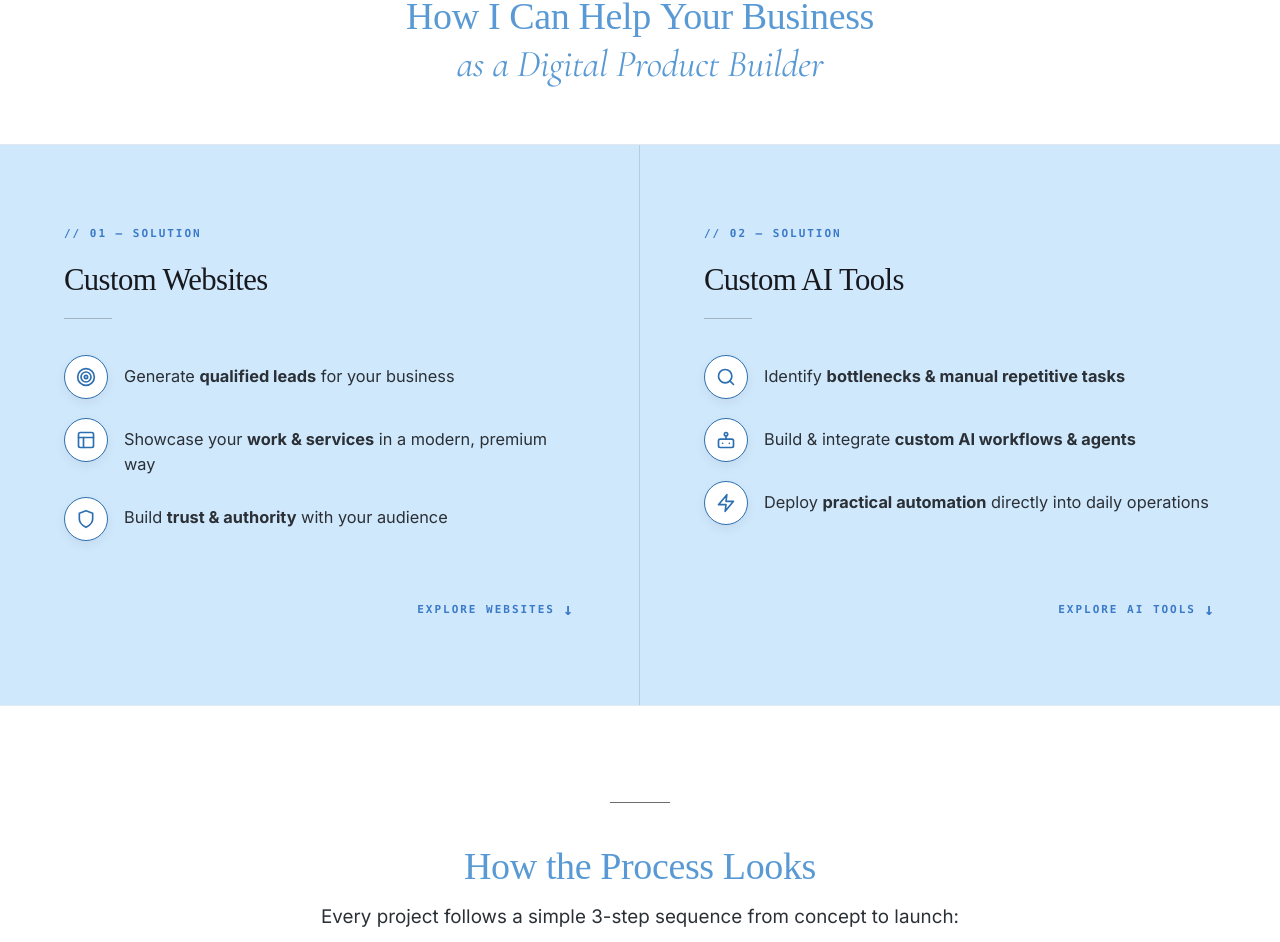
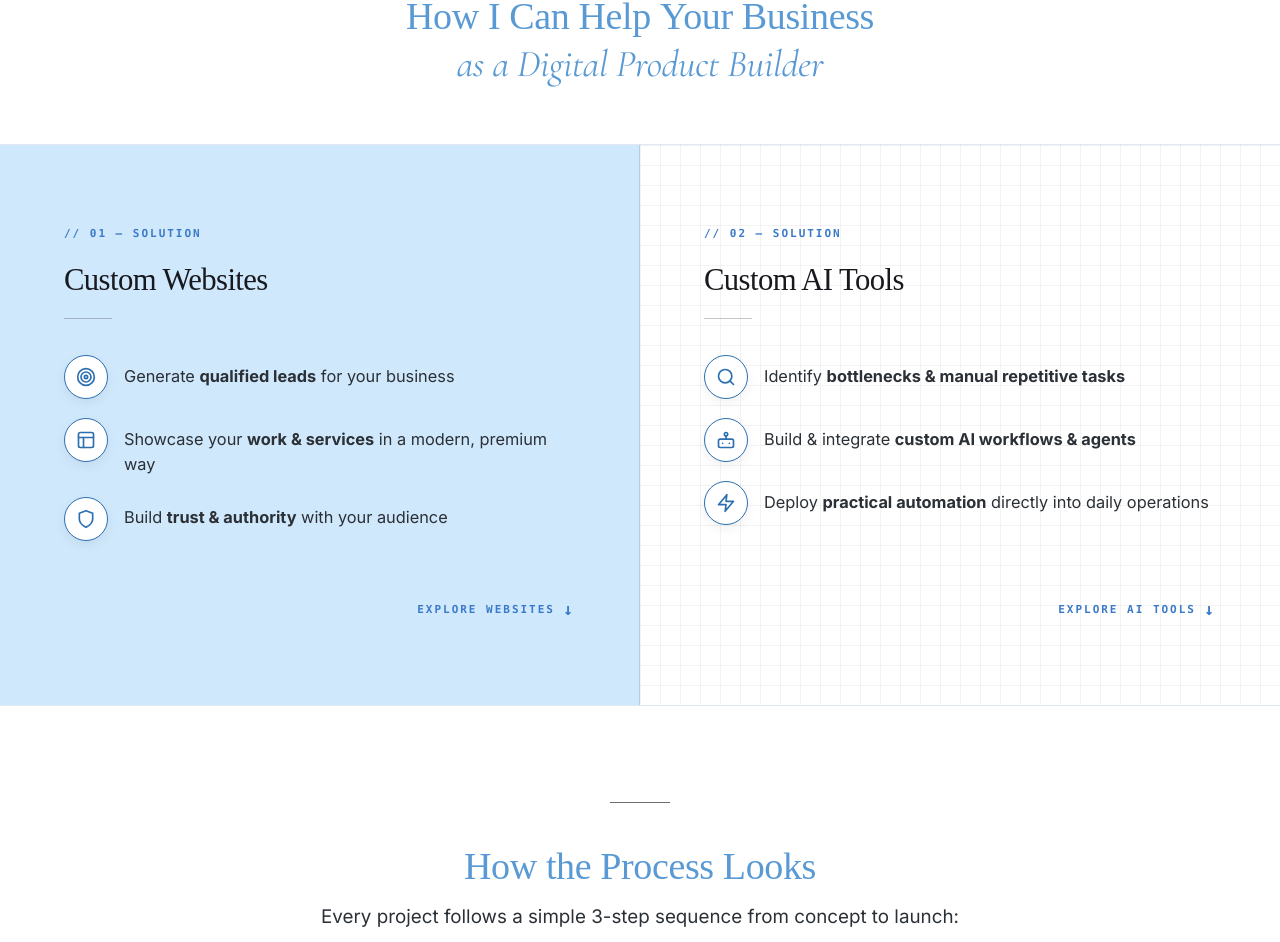
Before and after one commit to Irene2828/porfoliojuly, a Next.js app: page / in a window 1280 px wide. Shown: the part 944-1886 px from the top of the page. Built offline with nearby package versions, Linux system fonts and the light colour scheme; no server answers; the database is empty; a web font is replaced by a local one.

Commit message:
Apply white background and notebook math grid pattern to Solution 02 card in Services section

```diff
--- a/src/app/v2/components/ServicesV2.tsx
+++ b/src/app/v2/components/ServicesV2.tsx
@@ -318,7 +318,14 @@ export default function ServicesV2() {
                 display: 'flex',
                 flexDirection: 'column',
                 justifyContent: 'space-between',
-                color: '#18191e'
+                color: '#18191e',
+                backgroundColor: '#ffffff',
+                backgroundImage: `
+                  linear-gradient(to right, rgba(0, 0, 0, 0.048) 1px, transparent 1px),
+                  linear-gradient(to bottom, rgba(0, 0, 0, 0.048) 1px, transparent 1px)
+                `,
+                backgroundSize: '20px 20px',
+                position: 'relative'
               }}
             >
               <div>
```
